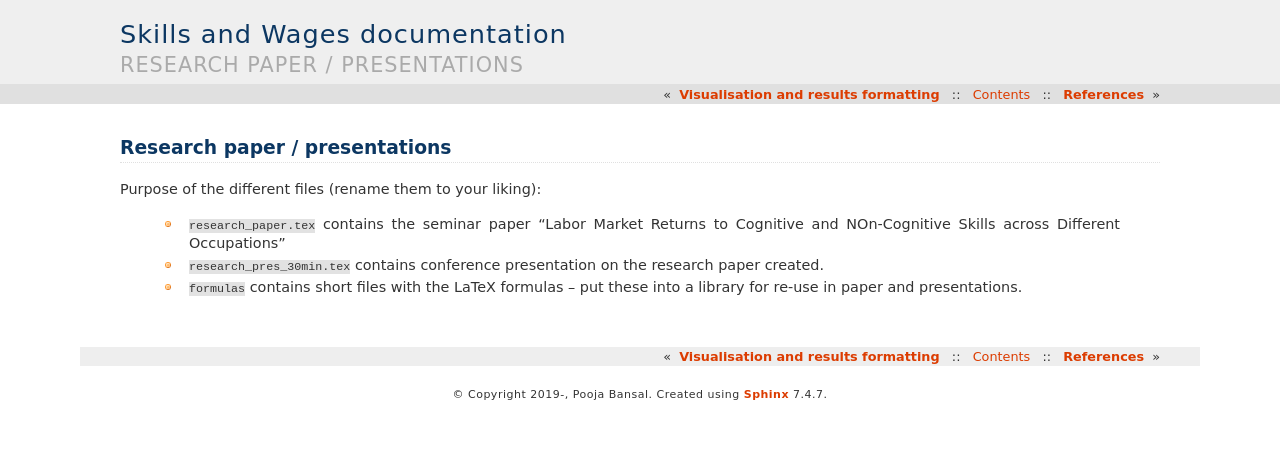
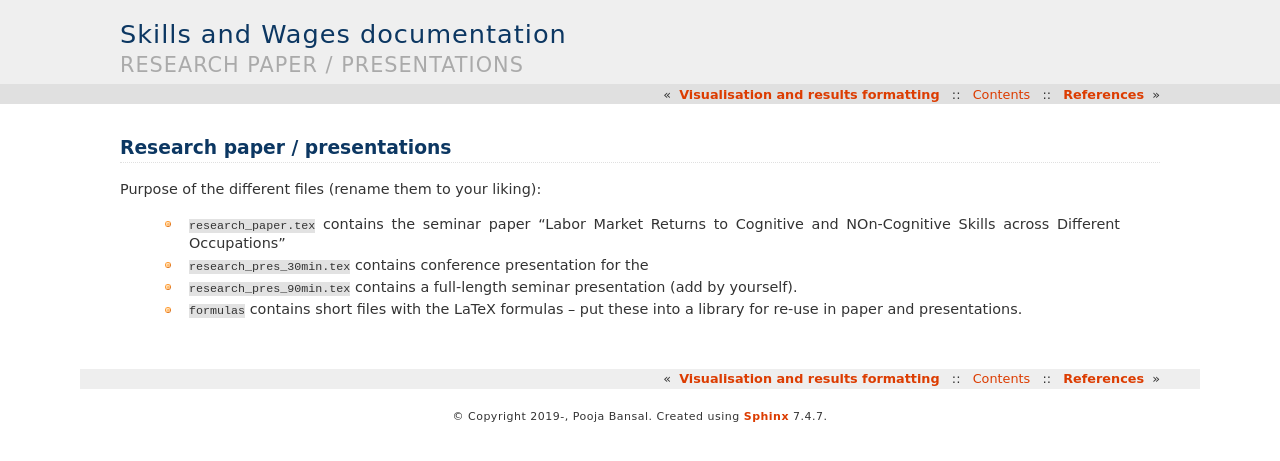
Before and after one commit to Poojabl26/Programming-Project, a Sphinx documentation site: the page built from skills_and_wages/src/documentation/paper.rst, in a window 1280 px wide. Shown: the top 461 px of the page. Built offline with Sphinx 7.4.7, drawn with Linux system fonts in a browser that asks for light colours; pages that are not in the unit, such as notebooks, are missing from menus.

Commit message:
Edited the papers rst

```diff
--- a/skills_and_wages/src/documentation/paper.rst
+++ b/skills_and_wages/src/documentation/paper.rst
@@ -8,5 +8,6 @@ Research paper / presentations
 Purpose of the different files (rename them to your liking):
 
     * :file:`research_paper.tex` contains the seminar paper "Labor Market Returns to Cognitive and NOn-Cognitive Skills across Different Occupations"
-    * :file:`research_pres_30min.tex` contains conference presentation on the research paper created.
+    * :file:`research_pres_30min.tex` contains conference presentation for the
+    * :file:`research_pres_90min.tex` contains a full-length seminar presentation (add by yourself).
     * :file:`formulas` contains short files with the LaTeX formulas -- put these into a library for re-use in paper and presentations.
```
